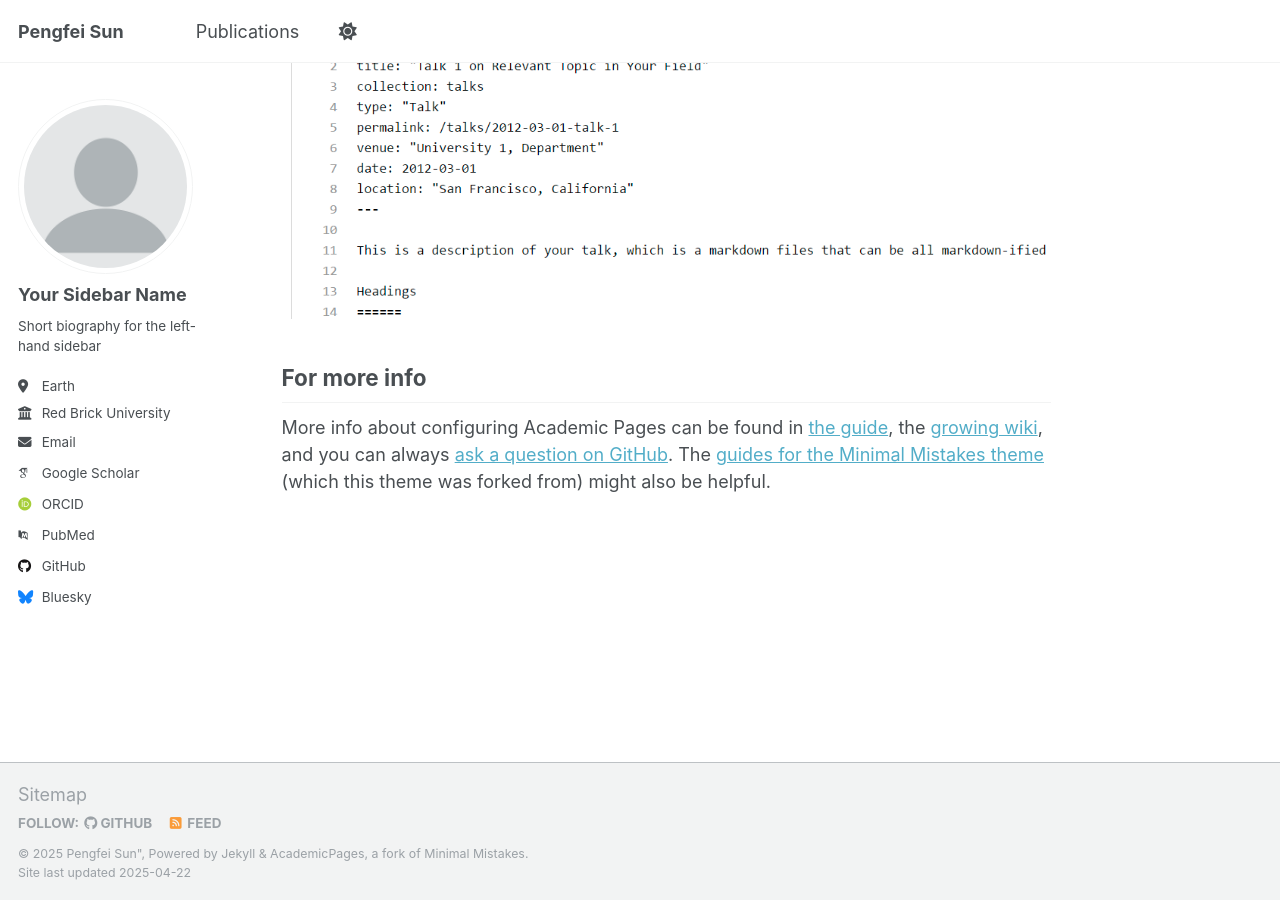
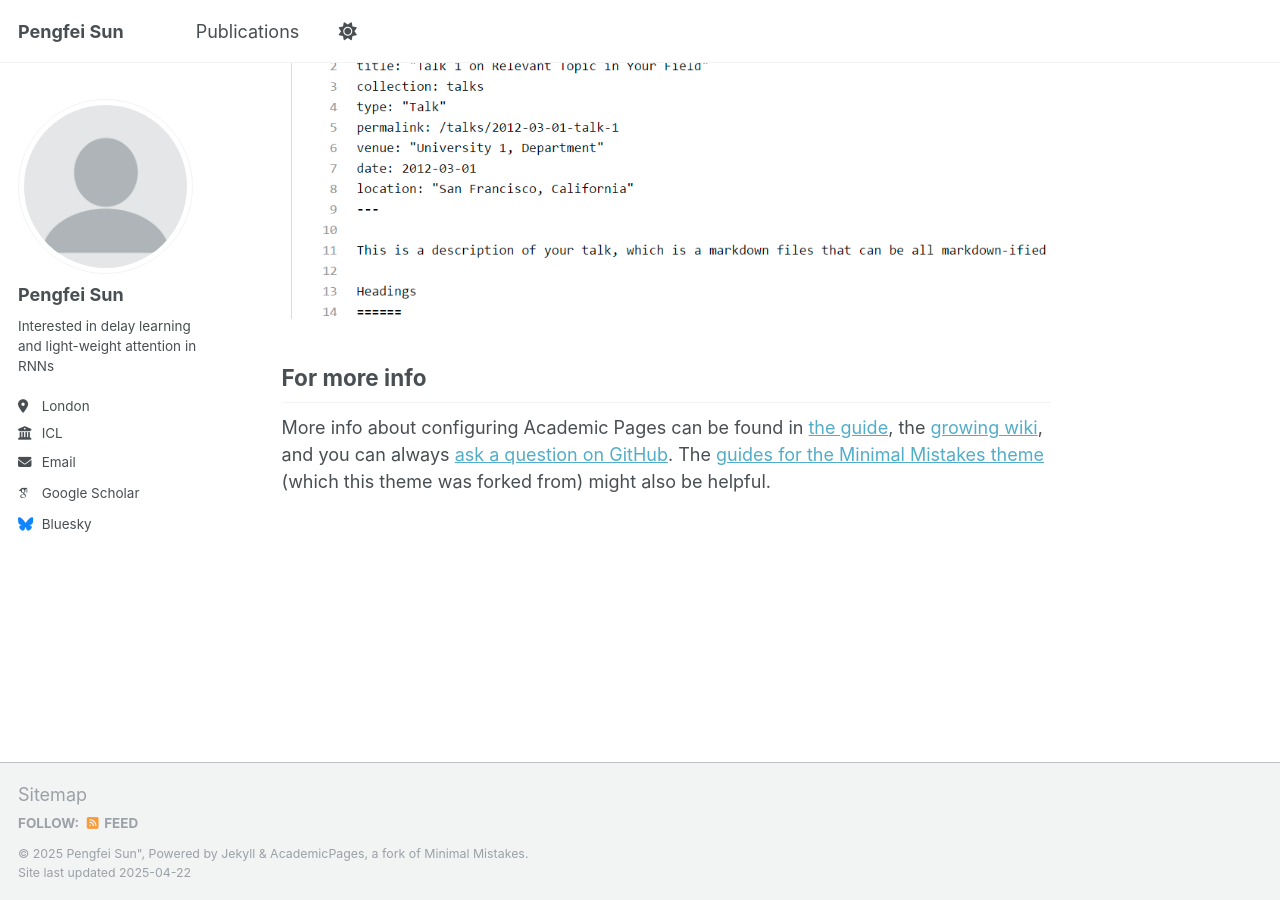
Before and after one commit to sunpengfei1122/Pengfei.Sun, a Jekyll site: the page built from _pages/about.md, in a window 1280 px wide and 900 px high, scrolled down 2636 px. Built offline with Jekyll 4.4.1, drawn with Linux system fonts in a browser that asks for light colours; some web fonts are replaced.

Commit message:
Update _config.yml

```diff
--- a/_config.yml
+++ b/_config.yml
@@ -22,57 +22,53 @@ description              : Interested in delay learning and light-weight attenti
 author:
   # Biographic information
   avatar           : "profile.png"
-  name             : "Your Sidebar Name"
+  name             : "Pengfei Sun"
   pronouns         : # example: "she/her"
-  bio              : "Short biography for the left-hand sidebar"
-  location         : "Earth"
-  employer         : "Red Brick University"
+  bio              : "Interested in delay learning and light-weight attention in RNNs"
+  location         : "London"
+  employer         : "ICL"
   uri              : # URL
-  email            : "none@example.org"
+  email            : "p.sun@imperial.ac.uk"
 
   # Academic websites
-  arxiv            : # URL - Update with the correct link to your profile
-  googlescholar    : "https://scholar.google.com/citations?user=PS_CX0AAAAAJ"
-  impactstory      : # URL
-  orcid            : "http://orcid.org/yourorcidurl"
-  semantic         : # URL
-  pubmed           : "https://www.ncbi.nlm.nih.gov/pubmed/?term=john+snow"
-  researchgate     : # URL
-  scopus           : # URL
+ # arxiv            : # URL - Update with the correct link to your profile
+  googlescholar    : "https://scholar.google.co.uk/citations?user=WfR4AVAAAAAJ&hl=en&authuser=1"
+  #impactstory      : # URL
+  #orcid            : "http://orcid.org/yourorcidurl"
+  #semantic         : # URL
+  #pubmed           : "https://www.ncbi.nlm.nih.gov/pubmed/?term=john+snow"
+  #researchgate     : # URL
+ # scopus           : # URL
 
   # Repositories and software development
-  bitbucket        : # Username - Update with your username on the site
-  codepen          : # Username
-  dribbble         : # Username
-  github           : "academicpages"
-  kaggle           : # Username
-  stackoverflow    : # User number or user number and name (i.e., use "1" or "1/jeff-atwood")
+  #bitbucket        : # Username - Update with your username on the site
+  #codepen          : # Username
+  #dribbble         : # Username
+  #github           : "academicpages"
+  #kaggle           : # Username
+  #stackoverflow    : # User number or user number and name (i.e., use "1" or "1/jeff-atwood")
 
   # Social media
-  bluesky          : "bsky.app" # Replace this with you Bluesky username
-  facebook         : # Username
-  flickr           : # Username
-  foursquare       : # Username
-  goodreads        : # Username
-  google_plus      : # Username
-  keybase          : # Username
-  instagram        : # Username
-  lastfm           : # Username
-  linkedin         : # Username
-  mastodon         : # URL
-  medium           : # URL
-  pinterest        : # Username
-  soundcloud       : # Username
-  steam            : # Username
-  telegram         : # URL
-  tumblr           : # Username
-  twitter          : # Username for X / Twitter
-  vine             : # Username
-  weibo            : # Username
-  wikipedia        : # Username
-  xing             : # Username
-  youtube          : # Username
-  zhihu            : # Username
+  bluesky          : "https://bsky.app/profile/pengfei-sun.bsky.social" # Replace this with you Bluesky username
+  #facebook         : # Username
+  #flickr           : # Username
+  #foursquare       : # Username
+  #goodreads        : # Username
+  #google_plus      : # Username
+  #keybase          : # Username
+  #instagram        : # Username
+  #lastfm           : # Username
+  #linkedin         : # Username
+  #mastodon         : # URL
+  #medium           : # URL
+  #pinterest        : # Username
+  #soundcloud       : # Username
+  #steam            : # Username
+  #telegram         : # URL
+  #tumblr           : # Username
+  #twitter          : # Username for X / Twitter
+  #vine             : # Username
+  #eibo            : # Username
 
 # Publication Category - The following the list of publication categories and their headings
 publication_category:
@@ -129,19 +125,6 @@ yandex_site_verification :
 
 
 # Social Sharing
-twitter:
-  username               : &twitter
-facebook:
-  username               :
-  app_id                 :
-  publisher              :
-og_image                 :  # Open Graph/Twitter default site image
-# For specifying social profiles
-# - https://developers.google.com/structured-data/customize/social-profiles
-social:
-  type                   : # Person or Organization (defaults to Person)
-  name                   : # If the user or organization name differs from the site's name
-  links: # An array of links to social media profiles
 
 
 # Analytics
```
